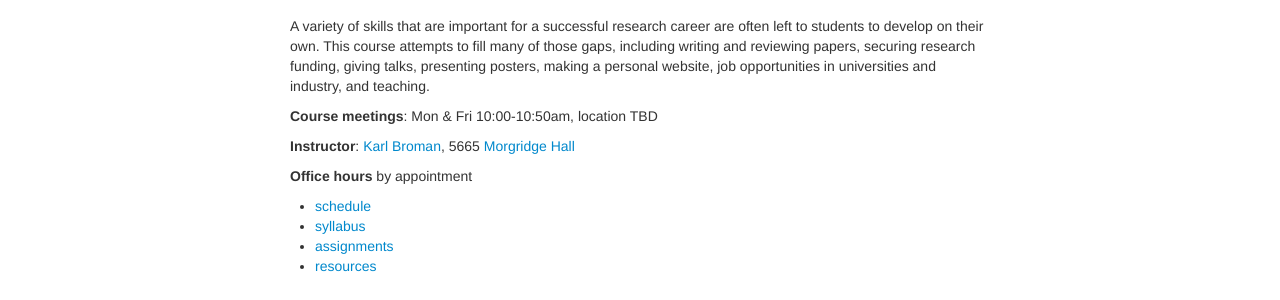
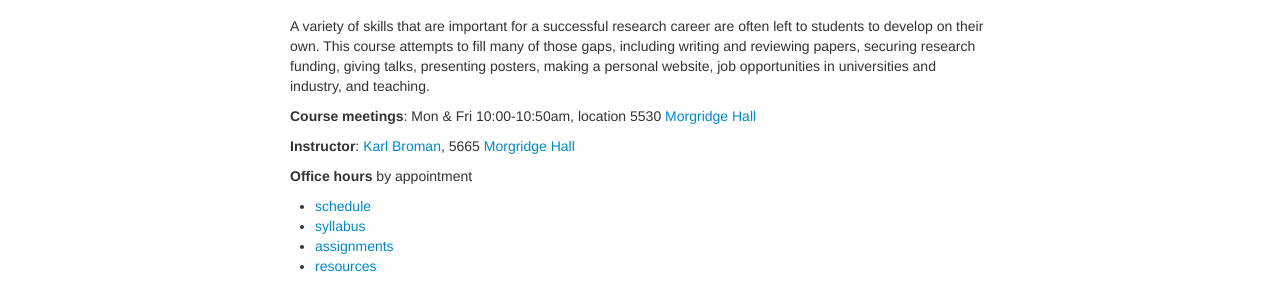
Before and after one commit to kbroman/BMI883, a Jekyll site: the page built from index.md, in a window 1280 px wide. Shown: the part 136-436 px from the top of the page. Built offline with Jekyll 4.4.1, drawn with Linux system fonts in a browser that asks for light colours.

Commit message:
course in 5530 Morgridge Hall

```diff
--- a/index.md
+++ b/index.md
@@ -11,8 +11,7 @@ papers, securing research funding, giving talks, presenting posters,
 making a personal website, job opportunities in universities and
 industry, and teaching.
 
-**Course meetings**: Mon & Fri 10:00-10:50am, location TBD
-<!-- 5530 [Morgridge Hall](https://map.wisc.edu/s/l44vvws8) -->
+**Course meetings**: Mon & Fri 10:00-10:50am, location 5530 [Morgridge Hall](https://map.wisc.edu/s/l44vvws8)
 
 **Instructor**: [Karl Broman](https://kbroman.org),
 5665 [Morgridge Hall](https://map.wisc.edu/s/l44vvws8)
```
Also changed, not shown: syllabus.md (+1 -2 lines).
